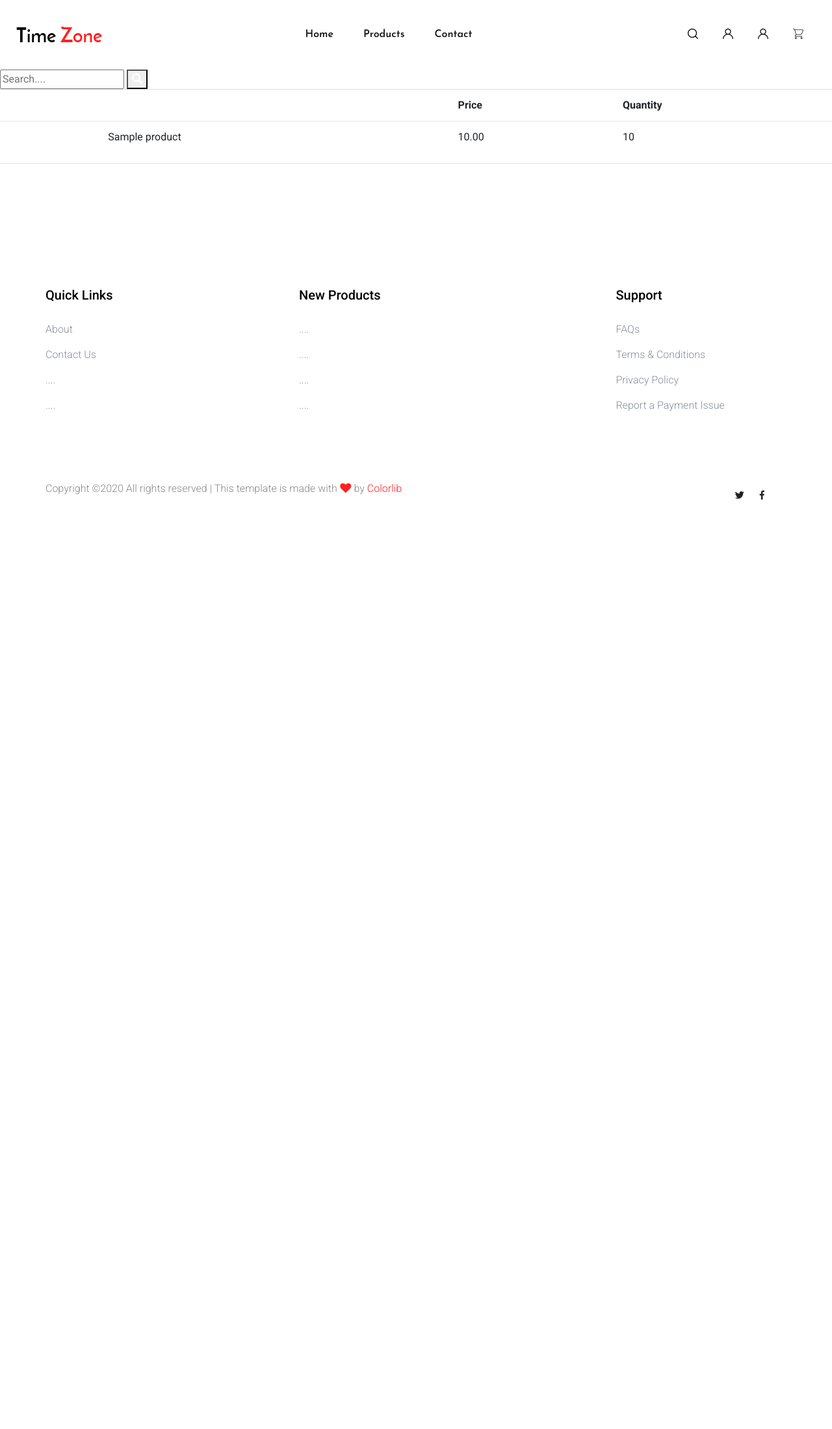
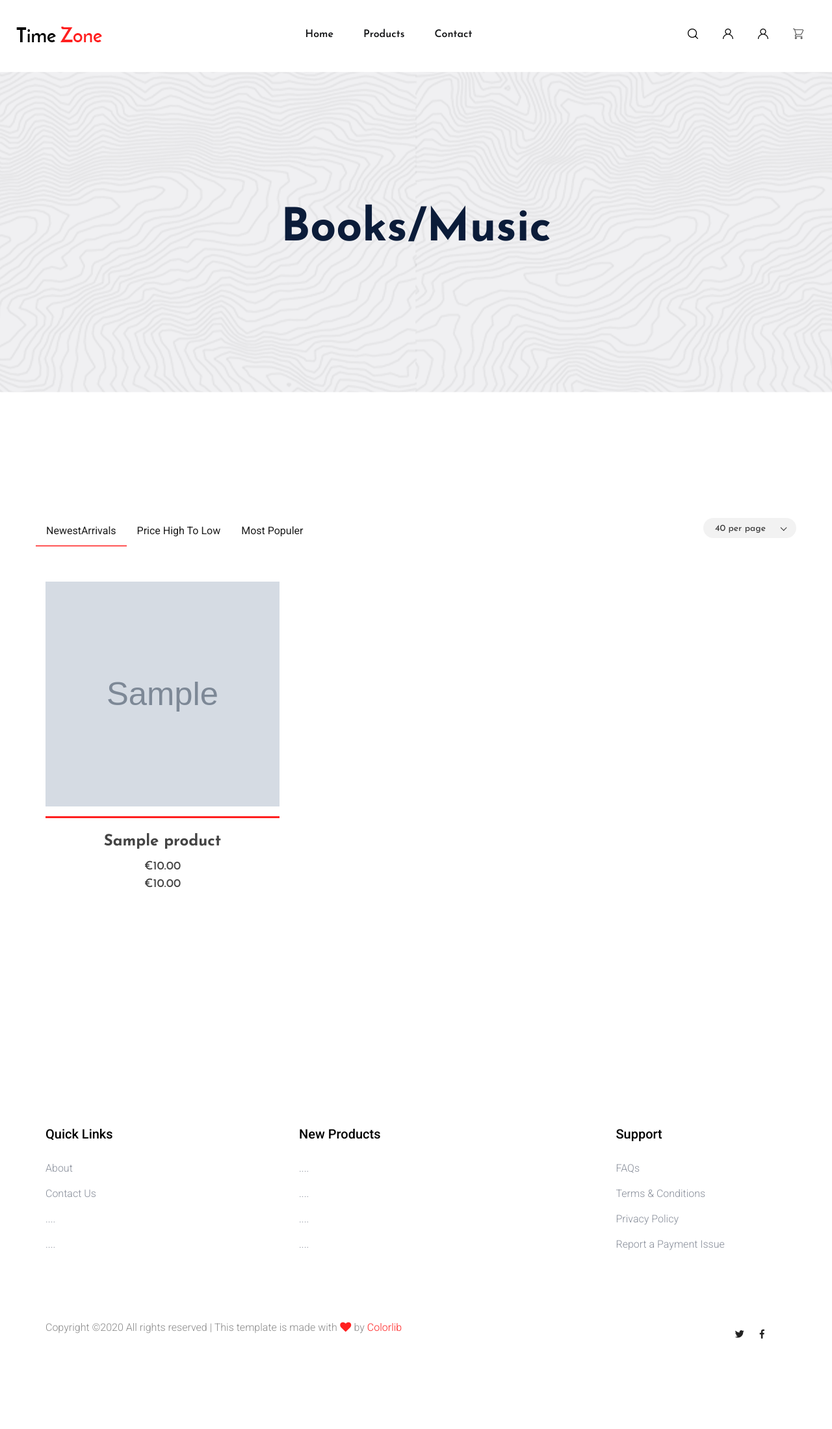
Before and after one commit to kalevkena/ecommerce, a Django app: page /list/ in a window 1280 px wide. Shown: the whole page at 65% size. Before the commit the page ends 769 px from the top, so only its background shows below. Run offline with Django 3.2, Linux system fonts and the light colour scheme; tables that the repository leaves empty hold one stand-in row (values such as "Sample post"); grey boxes marked "Sample" are stand-in pictures; some libraries are stand-ins or nearby versions.

Commit message:
Updating list.html
Adjusting the products list to the template

```diff
--- a/templates/list.html
+++ b/templates/list.html
@@ -6,8 +6,22 @@ Product List page
 
 
 {% block content %}
-
-<form class="search"  method="get">
+    <main>
+        <!-- Hero Area Start-->
+        <div class="slider-area ">
+            <div class="single-slider slider-height2 d-flex align-items-center">
+                <div class="container">
+                    <div class="row">
+                        <div class="col-xl-12">
+                            <div class="hero-cap text-center">
+                                <h2>Books/Music</h2>
+                            </div>
+                        </div>
+                    </div>
+                </div>
+            </div>
+        </div>
+    <!-- <form class="search"  method="get">
         {% if filter %}
         <input type="text" name="filter" value="{{filter}}">
         {% else %}
@@ -15,9 +29,61 @@ Product List page
         {% endif %}
 
         <button type="submit"><i class="fa fa-search"></i></button>
+    </form> -->
+        <section class="popular-items latest-padding">
+            <div class="container">
+                <div class="row product-btn justify-content-between mb-40">
+                    <div class="properties__button">
+                        <nav>
+                            <div class="nav nav-tabs" id="nav-tab" role="tablist">
+                                <a class="nav-item nav-link active" id="nav-home-tab" data-toggle="tab" href="#nav-home" role="tab" aria-controls="nav-home" aria-selected="true">NewestArrivals</a>
+                                <a class="nav-item nav-link" id="nav-profile-tab" data-toggle="tab" href="#nav-profile" role="tab" aria-controls="nav-profile" aria-selected="false"> Price high to low</a>
+                                <a class="nav-item nav-link" id="nav-contact-tab" data-toggle="tab" href="#nav-contact" role="tab" aria-controls="nav-contact" aria-selected="false"> Most populer </a>
+                            </div>
+                        </nav>
+                    </div>
+                    <div class="grid-list-view">
+                    </div>
+                                       <!-- Select items -->
+                    <div class="select-this">
+                        <form action="">
+                            <div class="select-itms">
+                                <select name="select" id="select1">
+                                    <option value="">40 per page</option>
+                                    <option value="">50 per page</option>
+                                    <option value="">60 per page</option>
+                                    <option value="">70 per page</option>
+                                </select>
+                            </div>
                         </form>
+                    </div>
+                </div>
 
-<table class="table">
+                <div class="tab-content" id="nav-tabContent">
+                    <div class="tab-pane fade show active" id="nav-home" role="tabpanel" aria-labelledby="nav-home-tab">
+                        <div class="row">
+                            {% for product in products %}
+                            <div class="col-xl-4 col-lg-4 col-md-6 col-sm-6">
+                                <div class="single-popular-items mb-50 text-center">
+                                    <div class="popular-img">
+                                        {% if product.image %}
+                                        <p> <img src="{{ product.image.url}}" width="330" height="346"> </p>
+                                        {% endif%}
+                                        <div class="img-cap">
+                                            <span>Add to cart</span>
+                                        </div>
+                                        <div class="favorit-items">
+                                            <span class="flaticon-heart"></span>
+                                        </div>
+                                    </div>
+                                    <div class="popular-caption">
+                                        <h3><a href="{% url 'detail' product.id %}">{{product.name}}</a></h3>
+                                        <span>€{{product.old_price}}</span>
+                                        <span>€{{product.price}}</span>
+
+                                    </div>
+
+<!--                                                     <table class="table">
                                                         <tr>
                                                             {% if orderby == "id" %}
                                                                 <th><a href="{% url 'list'%}?orderby=-id"> ID </a></th>
@@ -43,10 +109,21 @@ Product List page
                                                             <td>{{ product.quantity }}</td>
                                                         </tr>
                                                         {% endfor %}
-</table>
+                                                    </table> -->
+                                    </div>
+                                </div>
+                                {% endfor %}
+                            </div>
+                        </div>
+                    </div>
+                </div>
 
-<hr>
+
+            </div>
+        </section>
+
+
 
     <a href="{% url 'create'%}"> Create a new product</a>
-
+    </main>
 {% endblock %}
```
Lines whose indentation alone changed are shown as unchanged.
